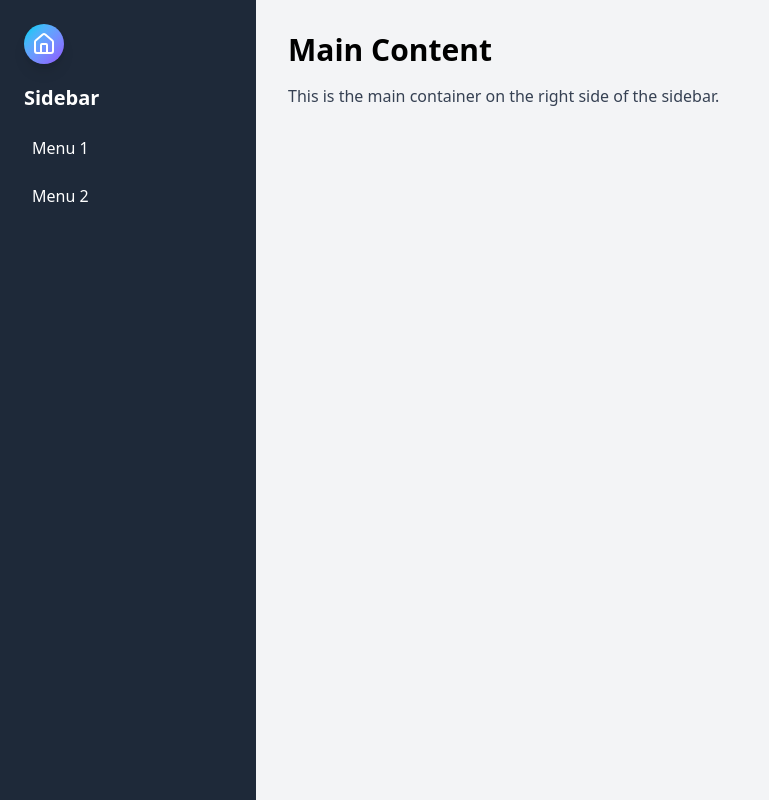
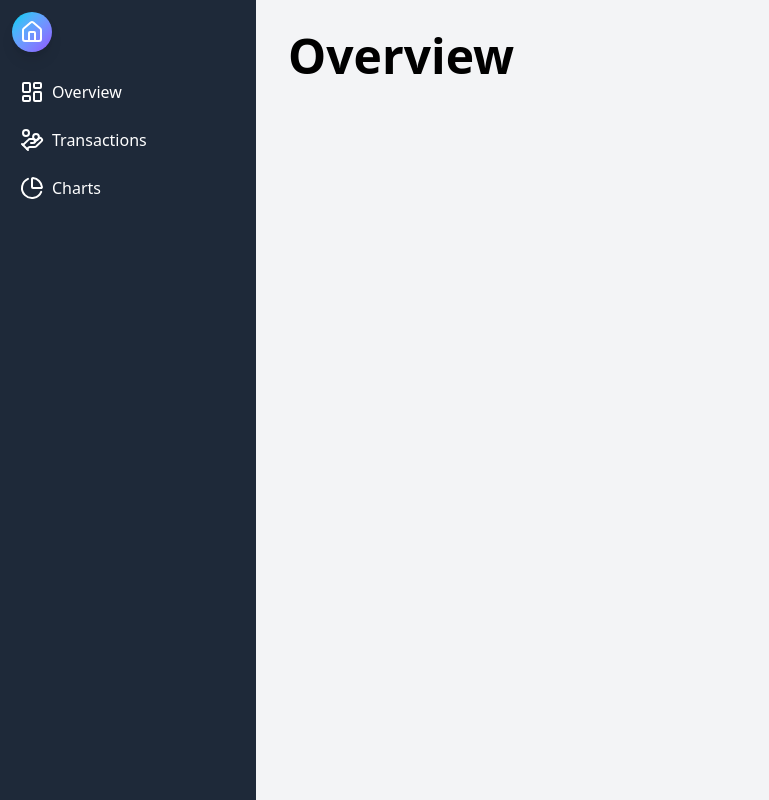
Before and after one commit to ravikanttarare95/pocket-pilot, a React (Vite) app in the folder client/: page /dashboard in a window 1280 px wide. Shown: the whole page, without its empty margins (0-769 px from the left). Built offline with nearby package versions, Linux system fonts and the light colour scheme; a web font is replaced by a local one.

Commit message:
404 page and some conditional rendering in dashboard

```diff
--- a/client/src/main.jsx
+++ b/client/src/main.jsx
@@ -4,6 +4,7 @@ import App from "./views/App.jsx";
 import SignUp from "./views/SignUp.jsx";
 import Login from "./views/Login.jsx";
 import Dashboard from "./views/Dashboard.jsx";
+import NotFound from "./views/NotFound.jsx";
 import { BrowserRouter, Routes, Route } from "react-router";
 
 const root = createRoot(document.getElementById("root"));
@@ -11,9 +12,10 @@ root.render(
   <BrowserRouter>
     <Routes>
       <Route path="/" element={<App />} />
-      <Route path="/dashboard" element={<Dashboard />} />
       <Route path="/sign-up" element={<SignUp />} />
       <Route path="/login" element={<Login />} />
+      <Route path="/dashboard" element={<Dashboard />} />
+      <Route path="/:id" element={<NotFound />} />
     </Routes>
   </BrowserRouter>
 );
--- /dev/null
+++ b/client/src/views/Charts.jsx
@@ -0,0 +1,7 @@
+import React from "react";
+
+function Charts() {
+  return <div className="text-5xl font-extrabold">Charts</div>;
+}
+
+export default Charts;
--- a/client/src/views/Dashboard.jsx
+++ b/client/src/views/Dashboard.jsx
@@ -1,14 +1,18 @@
-import React from "react";
-import Navbar from "./../components/Navbar";
-import Button from "./../components/Button";
-import { House } from "lucide-react";
+import React, { useState } from "react";
+import Button from "../components/Button";
+import { House, LayoutDashboard, HandCoins, ChartPie } from "lucide-react";
+import Overview from "./Overview";
+import Transactions from "./Transactions";
+import Charts from "./Charts";
+
 import { useNavigate } from "react-router";
 
 function Dashboard() {
   const navigate = useNavigate();
+  const [mainContent, setMainContent] = useState("overview");
   return (
     <div className="flex min-h-screen">
-      <aside className="w-64 bg-gray-800 text-white p-6">
+      <aside className="w-64 bg-gray-800 text-white p-3">
         <Button
           btnTitle={<House />}
           size="sm"
@@ -19,21 +23,45 @@ function Dashboard() {
             }, 300);
           }}
         />
-        <h2 className="text-xl font-bold mb-4 mt-5">Sidebar</h2>
-        <ul className="space-y-2">
-          <li className="hover:bg-gray-700 p-2 rounded cursor-pointer">
-            Menu 1
+
+        <ul className="space-y-2 mt-5">
+          <li
+            className="hover:bg-gray-700 p-2 rounded cursor-pointer flex gap-2"
+            onClick={() => {
+              setMainContent("overview");
+            }}
+          >
+            <LayoutDashboard />
+            Overview
           </li>
-          <li className="hover:bg-gray-700 p-2 rounded cursor-pointer">
-            Menu 2
+          <li
+            className="hover:bg-gray-700 p-2 rounded cursor-pointer flex gap-2"
+            onClick={() => {
+              setMainContent("transactions");
+            }}
+          >
+            <HandCoins />
+            Transactions
+          </li>
+          <li
+            className="hover:bg-gray-700 p-2 rounded cursor-pointer flex gap-2"
+            onClick={() => {
+              setMainContent("Charts");
+            }}
+          >
+            <ChartPie />
+            Charts
           </li>
         </ul>
       </aside>
       <main className="flex-1 bg-gray-100 p-8">
-        <h1 className="text-3xl font-bold mb-4">Main Content</h1>
-        <p className="text-gray-700">
-          This is the main container on the right side of the sidebar.
-        </p>
+        {mainContent === "overview" ? (
+          <Overview />
+        ) : mainContent === "transactions" ? (
+          <Transactions />
+        ) : (
+          <Charts />
+        )}
       </main>
     </div>
   );
--- /dev/null
+++ b/client/src/views/NotFound.jsx
@@ -0,0 +1,29 @@
+import React from "react";
+import { Link, useNavigate } from "react-router";
+import Button from "./../components/Button";
+
+function NotFound() {
+  const navigate = useNavigate();
+  return (
+    <div className="flex flex-col items-center justify-center min-h-screen bg-slate-100 px-4">
+      <h1 className="text-8xl font-extrabold text-rose-600 mb-6">404</h1>
+      <h2 className="text-3xl font-semibold text-slate-800 mb-4">
+        Oops! Page Not Found
+      </h2>
+      <p className="text-slate-600 mb-8 text-center max-w-md">
+        The page you are looking for might have been removed, had its name
+        changed, or is temporarily unavailable.
+      </p>
+      <Button
+        btnTitle={"Go Back Home"}
+        onBtnClick={() => {
+          setTimeout(() => {
+            navigate("/");
+          }, 300);
+        }}
+      />
+    </div>
+  );
+}
+
+export default NotFound;
--- /dev/null
+++ b/client/src/views/Overview.jsx
@@ -0,0 +1,7 @@
+import React from "react";
+
+function Overview() {
+  return <div className="text-5xl font-extrabold">Overview</div>;
+}
+
+export default Overview;
--- /dev/null
+++ b/client/src/views/Transactions.jsx
@@ -0,0 +1,7 @@
+import React from "react";
+
+function Transactions() {
+  return <div className="text-5xl font-extrabold">Transactions</div>;
+}
+
+export default Transactions;
```
